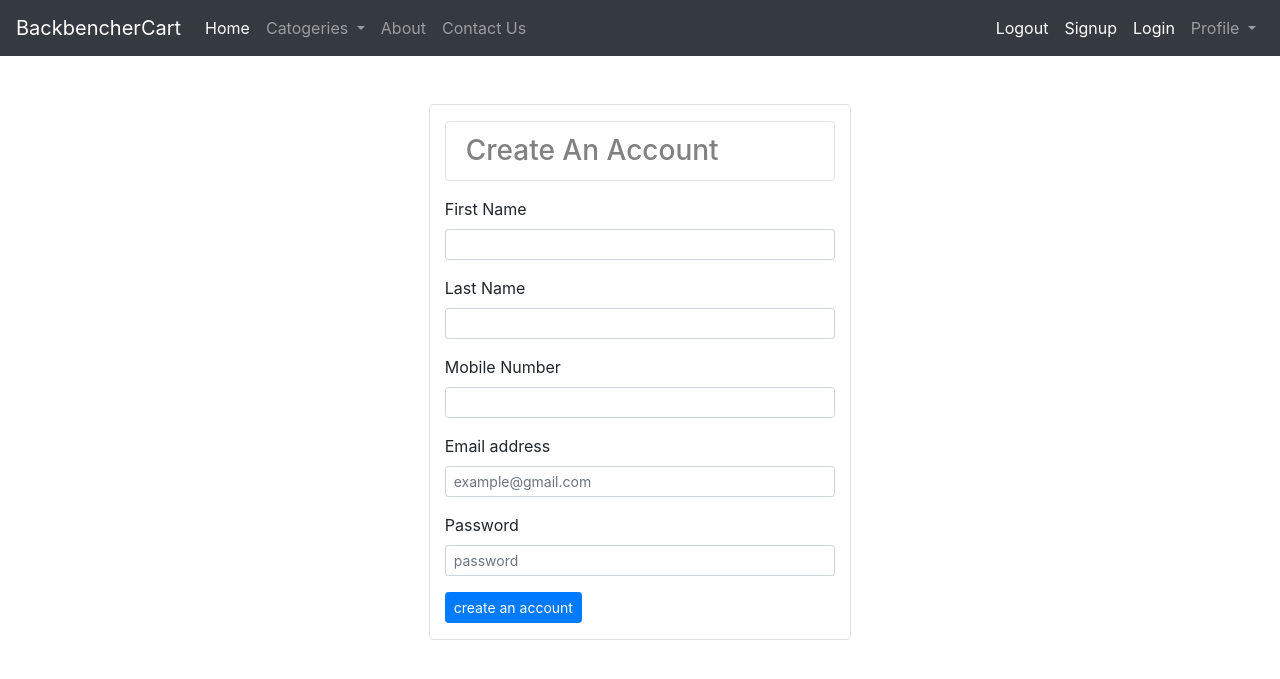
After one commit to harsh-u/my_cart, a Django app: template msc/shop/templates/shop/signup.html in a window 1280 px wide. The commit adds this page. Shown: the top 679 px of the page. Run offline with Django 3.2, Linux system fonts and the light colour scheme; the template is opened without the code that fills it, so the values that code supplies are empty; some libraries are stand-ins or nearby versions.

Commit message:
post request not working

```diff
--- a/msc/shop/admin.py
+++ b/msc/shop/admin.py
@@ -3,5 +3,7 @@ from django.contrib import admin
 # Register your models here.
 from .models import product
 from .models import About
+from .models import Customer
 admin.site.register(product)
 admin.site.register(About)
+admin.site.register(Customer)
--- a/msc/shop/templates/shop/basic.html
+++ b/msc/shop/templates/shop/basic.html
@@ -26,12 +26,37 @@
       <li class="nav-item active">
         <a class="nav-link" href="/shop">Home <span class="sr-only">(current)</span></a>
       </li>
+        <li class="nav-item dropdown">
+        <a class="nav-link dropdown-toggle" href="#" id="navbarDropdown" role="button" data-toggle="dropdown" aria-haspopup="true" aria-expanded="false">
+          Catogeries
+        </a>
+        <div class="dropdown-menu" aria-labelledby="navbarDropdown">
+          <a class="dropdown-item" href="#">Iphones</a>
+          <a class="dropdown-item" href="#">Books</a>
+      </li>
       <li class="nav-item">
-        <a class="nav-link" href="#">Link</a>
+        <a class="nav-link" href="/shop/about">About</a>
+      </li>
+      <li class="nav-item">
+        <a class="nav-link" href="#">Contact Us</a>
+      </li>
+
+    </ul>
+
+    <ul class="navbar-nav my-2 my-lg-0">
+       <li class="nav-item active ">
+        <a class="nav-link" href="#">Logout <span class="sr-only">(current)</span></a>
+      </li>
+       <li class="nav-item active">
+        <a class="nav-link" href="/shop/signup">Signup</a>
+      </li>
+
+       <li class="nav-item active ">
+        <a class="nav-link" href="#">Login <span class="sr-only">(current)</span></a>
       </li>
       <li class="nav-item dropdown">
         <a class="nav-link dropdown-toggle" href="#" id="navbarDropdown" role="button" data-toggle="dropdown" aria-haspopup="true" aria-expanded="false">
-          Dropdown
+          Profile
         </a>
         <div class="dropdown-menu" aria-labelledby="navbarDropdown">
           <a class="dropdown-item" href="#">Action</a>
@@ -40,14 +65,9 @@
           <a class="dropdown-item" href="#">Something else here</a>
         </div>
       </li>
-      <li class="nav-item">
-        <a class="nav-link" href="/shop/about">About</a>
-      </li>
-    </ul>
-    <form class="form-inline my-2 my-lg-0">
-      <input class="form-control mr-sm-2" type="search" placeholder="Search" aria-label="Search">
-      <button class="btn btn-outline-success my-2 my-sm-0" type="submit">Search</button>
-    </form>
+
+
+
   </div>
 </nav>
 
--- /dev/null
+++ b/msc/shop/templates/shop/signup.html
@@ -0,0 +1,53 @@
+{% extends 'shop/basic.html' %}
+{% block title%}Sign up{% endblock%}
+{% block body%}
+
+<div class="container ">
+    <div class="p-4 m-4  ">
+        <div class="col-lg-5 mx-auto border rounded pt-3 pb-3">
+
+
+            <h3 class="alert alert-light border rounded">Create An Account</h3>
+
+            <form action="/shop/signup/" method="POST">
+                {% csrf_token %}
+
+                 <!-- first name-->
+                  <div class="mb-3 ">
+                    <label for="" class="form-label">First Name</label>
+                    <input type="text" class="form-control form-control-sm" id="" placeholder="">
+                  </div>
+                    <!--last name-->
+                  <div class="mb-3 ">
+                    <label for="" class="form-label">Last Name</label>
+                    <input type="text" class="form-control form-control-sm" id="" placeholder="">
+                  </div>
+
+                    <!-- mobile no. -->
+                    <div class="mb-3 ">
+                    <label for="" class="form-label">Mobile Number</label>
+                    <input type="text" class="form-control form-control-sm" id="" placeholder="">
+                  </div>
+
+
+                    <!-- email-->
+                  <div class="mb-3 ">
+                    <label for="exampleInputEmail1" class="form-label">Email address</label>
+                    <input type="email" class="form-control form-control-sm" id="exampleInputEmail1" placeholder="example@gmail.com" aria-describedby="emailHelp">
+                  </div>
+
+
+                    <!-- password-->
+                    <div class="mb-3">
+                        <label for="exampleInputPassword1" class="form-label">Password</label>
+                        <input type="password" class="form-control form-control-sm" id="exampleInputPassword1" placeholder="password">
+                     </div>
+
+                    <div>
+                        <input type="submit" class="btn btn-primary btn-sm" value="create an account">
+                    </div>
+            </form>
+        </div>
+    </div>
+</div>
+    {% endblock %}
```
Also changed, not shown: msc/shop/models.py (+7 -1 lines), msc/shop/templates/shop/sign_up.html (deleted, +0 -17 lines), msc/shop/urls.py (+6 -3 lines), msc/shop/views.py (+12 -18 lines), msc/db.sqlite3.
